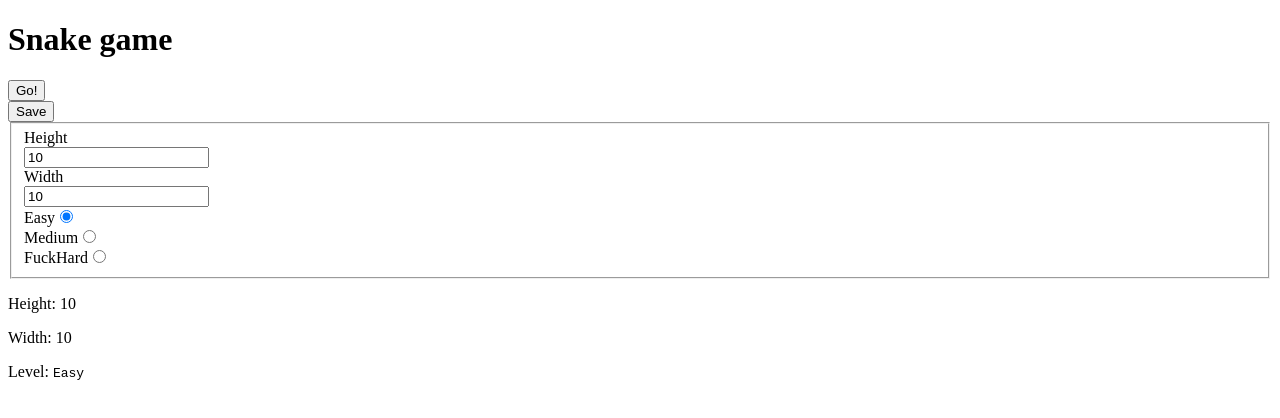
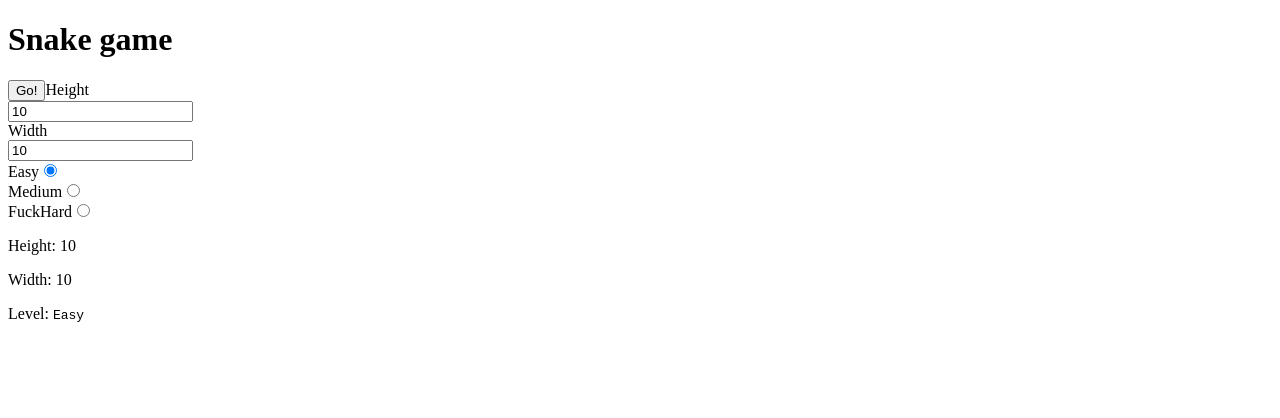
Before and after one commit to akk228/snake, a React (Create React App) app: page / in a window 1280 px wide. Shown: the top 418 px of the page. Built offline with nearby package versions, Linux system fonts and the light colour scheme.

Commit message:
Style modifications

```diff
--- a/src/Game/Intro/GameConfigs.tsx
+++ b/src/Game/Intro/GameConfigs.tsx
@@ -4,15 +4,10 @@ import { LevelConfigs } from "./GameConfigs/LevelConfigs";
 
 
 export function GameConfigs(): JSX.Element {
-    const [saved, setSaved] = useState(false);
-    const onSaveEdit = () => setSaved(!saved);
-
     return (
         <>
-            <button onClick={() => onSaveEdit()}>{saved ? "Edit" : "Save"}</button>
-            <fieldset disabled={saved}>
-                <FieldConfigs />
-                <LevelConfigs />
-            </fieldset>
-        </>);
+            <FieldConfigs />
+            <LevelConfigs />
+        </>
+    );
 }
--- a/src/Game/Intro/GameConfigs/FieldConfigs.tsx
+++ b/src/Game/Intro/GameConfigs/FieldConfigs.tsx
@@ -29,5 +29,6 @@ export function FieldConfigs(): JSX.Element {
                 value={fieldConfigs.width}
                 onChange={onWidthChange}
             />
-        </>);
+        </>
+    );
 }
--- a/src/Game/Intro/Intro.tsx
+++ b/src/Game/Intro/Intro.tsx
@@ -1,8 +1,5 @@
-import React from "react";
-import { IFieldParameters } from "../Entities/Field";
-import { StartButton } from "../../GlobalElements/UI/Buttons/StartButton";
+import { SubmitButton } from "../../GlobalElements/UI/Buttons/SubmitButton";
 import { GameConfigs } from "./GameConfigs";
-import { IGameModel } from "../Entities/Game";
 
 interface IIntroProps {
     gameStarted: boolean,
@@ -15,15 +12,16 @@ interface IIntroProps {
  * @returns
  */
 export function Intro(props: IIntroProps): JSX.Element {
-    if (props.gameStarted) {
-        return <></>;
-    }
+    if (props.gameStarted) return <></>;
 
     const onStart = () => props.onGameStartedChange(true);
 
     return (
         <>
-            <StartButton onStart={onStart} />
+            <SubmitButton
+                text={"Go!"}
+                onClick={onStart} />
             <GameConfigs />
-        </>);
-    }
+        </>
+    );
+}
--- a/src/Game/Play/Play.tsx
+++ b/src/Game/Play/Play.tsx
@@ -11,5 +11,6 @@ export function Play(): JSX.Element {
             <p>Height: {field.height}</p>
             <p>Width: {field.width}</p>
             <p>Level: <code>{Level[difficulty]}</code></p>
-        </div>);
+        </div>
+    );
 }
--- a/src/Game/Redux/GameSelectors.ts
+++ b/src/Game/Redux/GameSelectors.ts
@@ -1,4 +1,3 @@
-import { IGameModel } from "../Entities/Game";
 import { GameStateType } from "./GameStore";
 
 export const selectFieldConfigs = (state: GameStateType) => state.fieldConfigs;
--- a/src/Game/Redux/GameSlice.ts
+++ b/src/Game/Redux/GameSlice.ts
@@ -2,7 +2,6 @@ import { createSlice, PayloadAction } from "@reduxjs/toolkit";
 import { gameInitialState, IGameModel } from "../Entities/Game";
 import { Level } from "../Entities/Enums/Level";
 
-// two components missing
 export const gameSlice = createSlice({
     name: "SnakeGame",
     initialState: gameInitialState,
--- a/src/Game/Redux/GameStore.ts
+++ b/src/Game/Redux/GameStore.ts
@@ -6,7 +6,7 @@ export const gameStore = configureStore({
     reducer: gameSlice.reducer
 });
 
-// export types for selectoprs
+// export types for selectors
 export type GameType = typeof gameStore;
 export type GameStateType = ReturnType<GameType['getState']>;
 export type GameDisaptch = GameType['dispatch'];
--- a/src/GlobalElements/UI/Buttons/StartButton.tsx
+++ /dev/null
@@ -1,9 +0,0 @@
-import React from "react";
-
-interface IStartButtonProps {
-    onStart: () => void;
-}
-
-export function StartButton(props: IStartButtonProps): JSX.Element {
-    return <div><button type="button" onClick={props.onStart}>Go!</button></div>;
-}
--- /dev/null
+++ b/src/GlobalElements/UI/Buttons/SubmitButton.tsx
@@ -0,0 +1,15 @@
+interface IStartButtonProps {
+    text: string;
+    cssWrapper?: string;
+    onClick: () => void;
+}
+
+export function SubmitButton(props: IStartButtonProps): JSX.Element {
+    return <button
+                type="button"
+                onClick={props.onClick}
+                className={props?.cssWrapper}
+            >
+                {props.text}
+            </button>;
+}
```
Also changed, not shown: src/GlobalElements/UI/Inputs/NumberInput.tsx (+10 -2 lines).
